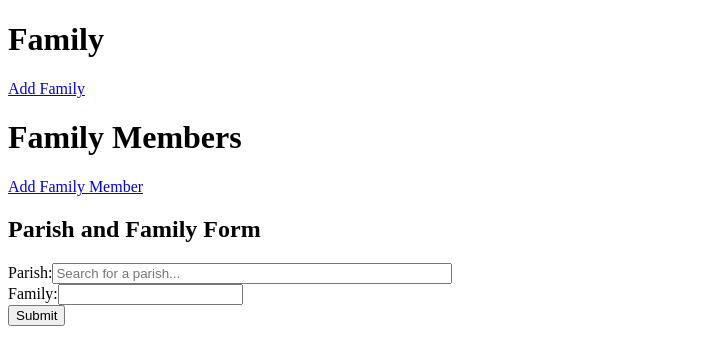
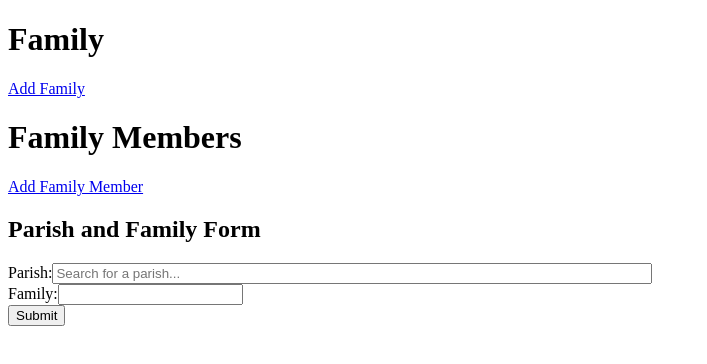
Before and after one commit to joegeneq/firstsaturdayfatima, a Vue app in the folder fatima/: page /parish-form in a window 1280 px wide. Shown: the top 364 px of the page, without its empty margins (0-707 px from the left). Built offline with nearby package versions, Linux system fonts and the light colour scheme.

Commit message:
increased width

```diff
--- a/fatima/src/components/ParishForm.vue
+++ b/fatima/src/components/ParishForm.vue
@@ -116,7 +116,7 @@ const submitForm = async () => {
 
 .my-input {
   width: 100%; /* Makes the input take full width of its parent */
-  max-width: 400px; /* Limits the maximum width */
+  max-width: 600px; /* Limits the maximum width */
   box-sizing: border-box; /* Ensures padding and border are included in the width */
 }
 
```
